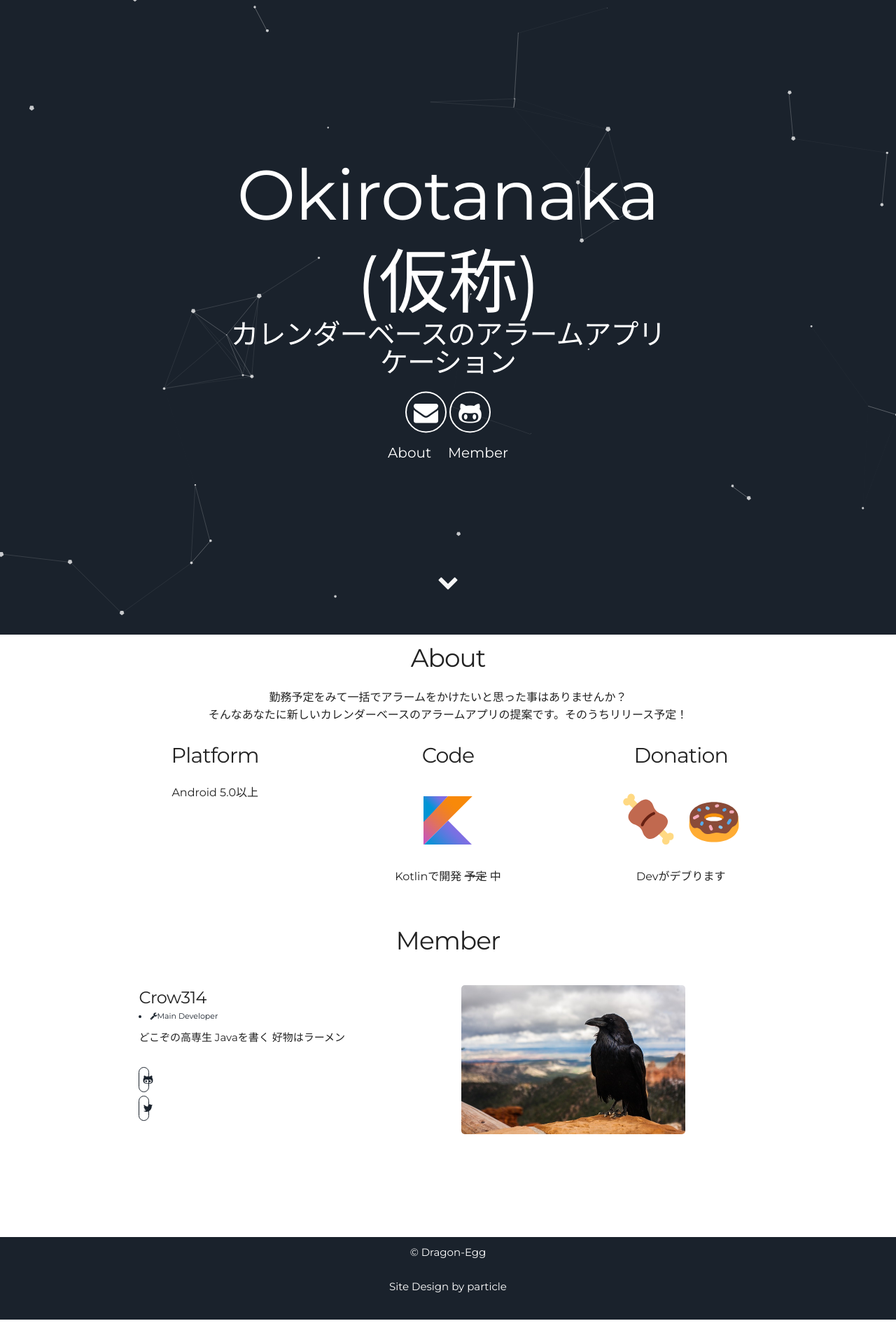
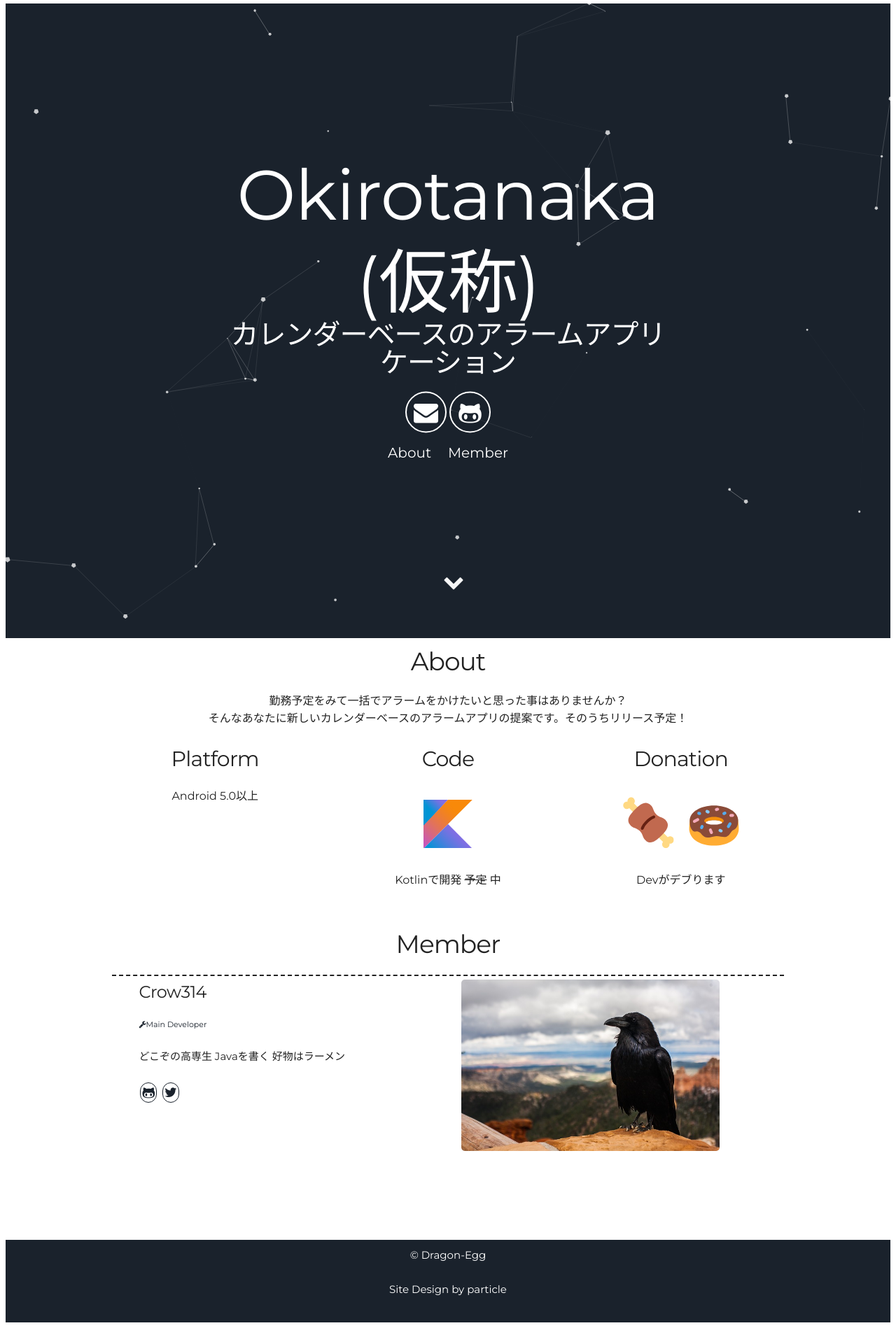
Before and after one commit to Dragon-Egg/Okirotanaka-Web, a Jekyll site: the page built from docs/index.html, in a window 1280 px wide. Shown: the whole page at 70% size. Built offline with Jekyll 4.4.1, drawn with Linux system fonts in a browser that asks for light colours.

Commit message:
Docs1.0.0

```diff
--- a/docs/_includes/Member.html
+++ b/docs/_includes/Member.html
@@ -8,7 +8,7 @@
     </div>
     <div class="six columns">
       <h5>Crow314</h5>
-      <li><i class="fa fa-wrench" aria-hidden="true"></i>Main Developer</li>
+      <p class="role"><i class="fa fa-wrench" aria-hidden="true"></i>Main Developer</p>
       <p>どこぞの高専生 Javaを書く 好物はラーメン </p>
 
       <div class="member-link">
--- a/docs/assets/css/main.css
+++ b/docs/assets/css/main.css
@@ -61,6 +61,10 @@ body {
  font-size:50px;
  display:block;
  line-height:1
+}
+.role{
+ color:#1a222c;
+ font-size:1.1rem
 }
 @media only screen and (min-width:768px) {
  .content .site-title {
@@ -167,25 +171,25 @@ body {
  margin:10px auto
 }
 .user-projects {
- margin:40px auto
+ margin: 20px auto;
+ border-block-start: dashed 2px;
 }
 .user-projects img {
- max-width:320px;
+ max-width:80%;
  height:auto;
- border-radius:5px
+ border-radius:5px;
+ margin-top: 5px;
 }
 .user-projects h5,body {
- margin:0
+ margin-top: 5px;
 }
 .user-projects li {
  color:#1a222c;
  font-size:1.1rem
 }
 .user-projects p {
+ margin-top: 2px;
  margin-right:5px
-}
-.member-link{
-    display: table;
 }
 @media only screen and (min-width:768px) {
  .images {
@@ -193,15 +197,17 @@ body {
  }
 }
 .project-link {
- display:block;
- width:10%;
- margin:5px 0;
- padding:5px;
+ width:20px;
+ height:20px;
+ margin:1px 0;
+ padding:2px;
+ font-size: 19px;
+ margin:2px;
+ text-align:center;
  color:#1a222c;
  background-color:transparent;
  border:1px solid #1a222c;
- border-radius:10px;
- text-align:center;
+ border-radius:20px;
  outline:none;
  text-decoration:none;
  cursor:pointer;
```
